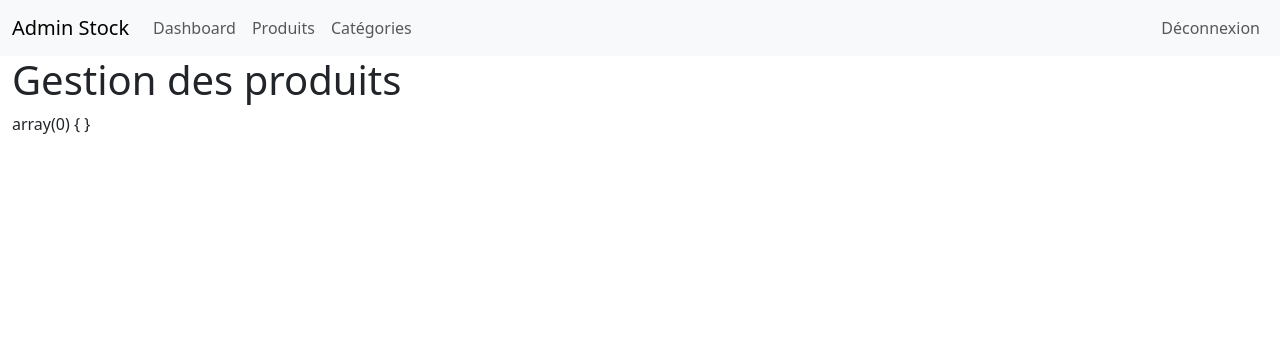
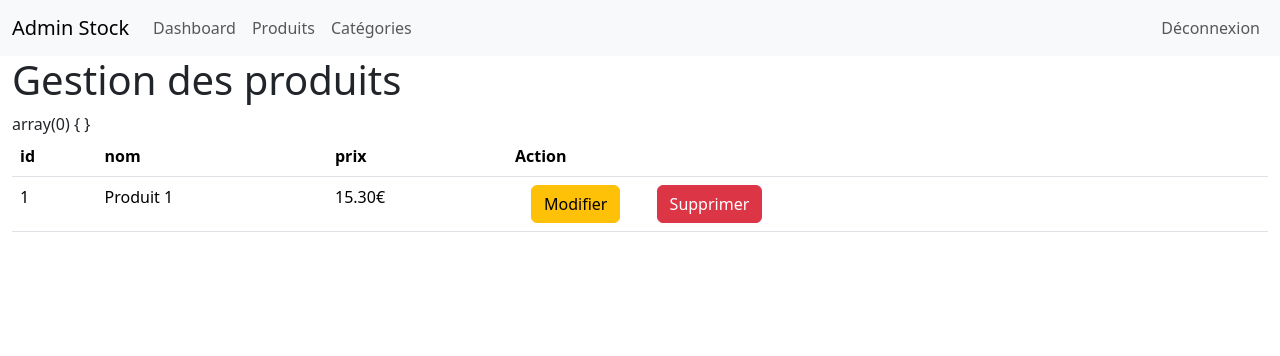
Before and after one commit to 9e-Docteur/webdev2-stock2027, a PHP site: page /admin/products.php in a window 1280 px wide. Shown: the top 356 px of the page. Run offline with PHP 8.4, Linux system fonts and the light colour scheme; the visitor is signed in with stand-in values (Sample User, id 1); data that the repository does not hold is empty.

Commit message:
exercice affichage tab

```diff
--- a/admin/products.php
+++ b/admin/products.php
@@ -21,6 +21,23 @@
             $products = fetchAll($bdd, "SELECT * FROM products");
             var_dump($products);
         ?>
+        <table class="table table-hover">
+            <tr>
+                <th>id</th>
+                <th>nom</th>
+                <th>prix</th>
+                <th>Action</th>
+            </tr>
+            <tr>
+                <td>1</td>
+                <td>Produit 1</td>
+                <td>15.30€</td>
+                <td>
+                    <a href="#" class="btn btn-warning mx-3">Modifier</a>
+                    <a href="#" class="btn btn-danger mx-3">Supprimer</a>
+                </td>
+            </tr>
+        </table>
     </div>
 </body>
 </html>
```
